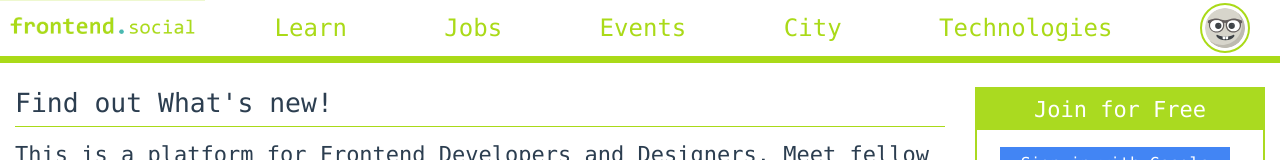
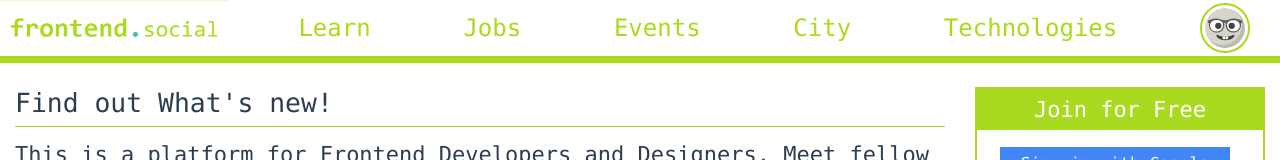
Before and after one commit to shoonyatech/frontend.social, a Vue app: page / in a window 1280 px wide. Shown: the top 160 px of the page. Built offline with nearby package versions, Linux system fonts and the light colour scheme; no server answers; what vue-authenticate, vue-cookies, vue-moment would draw is missing.

Commit message:
change logo margin

```diff
--- a/src/components/Header/NavBar.vue
+++ b/src/components/Header/NavBar.vue
@@ -105,12 +105,12 @@ export default {
     cursor: pointer;
     display: flex;
     align-items: center;
-    width: 245px;
+    width: 280px;
     img {
       width: 100%;
     }
     .image-container {
-      padding: 7px 10px 0 10px;
+      padding: 9px 10px 0 10px;
       background-color: white;
       height: 55px;
     }
```
